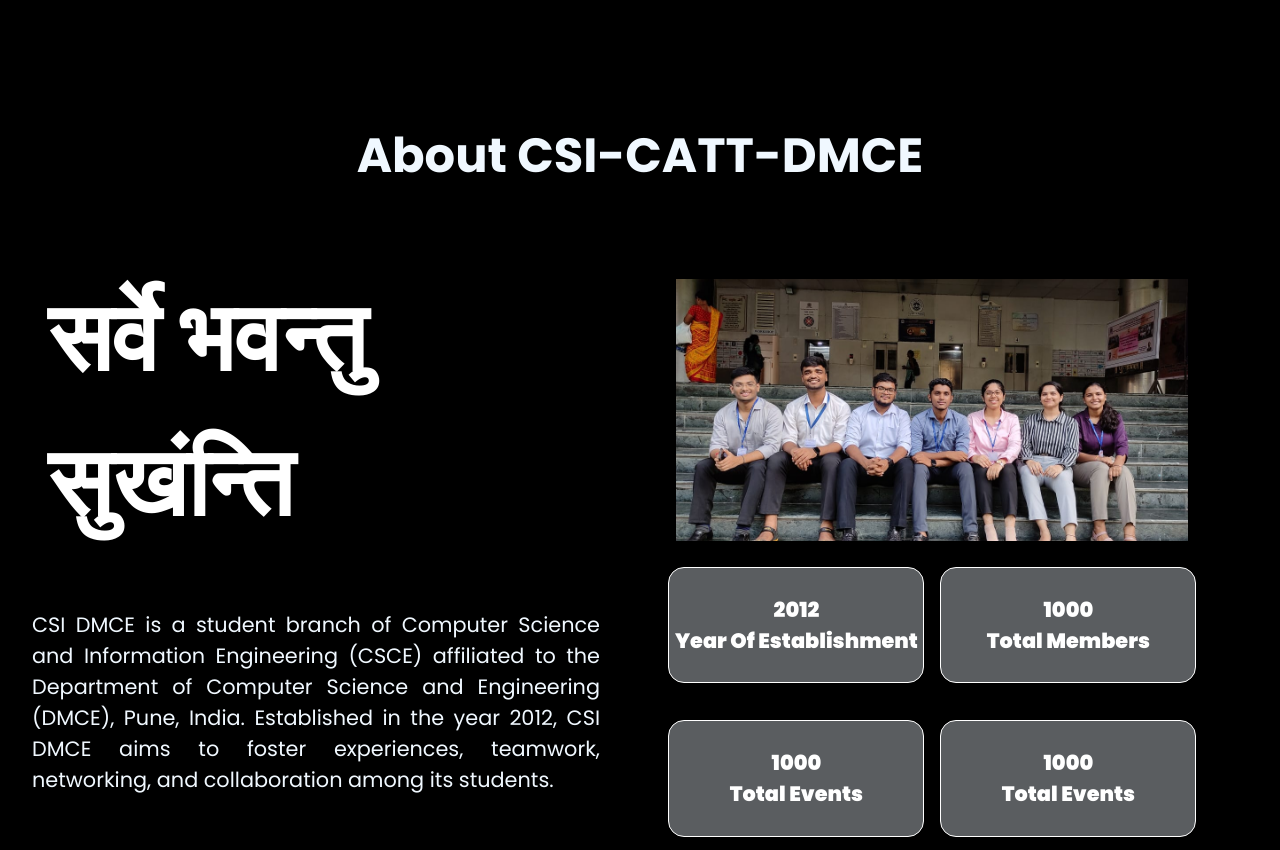
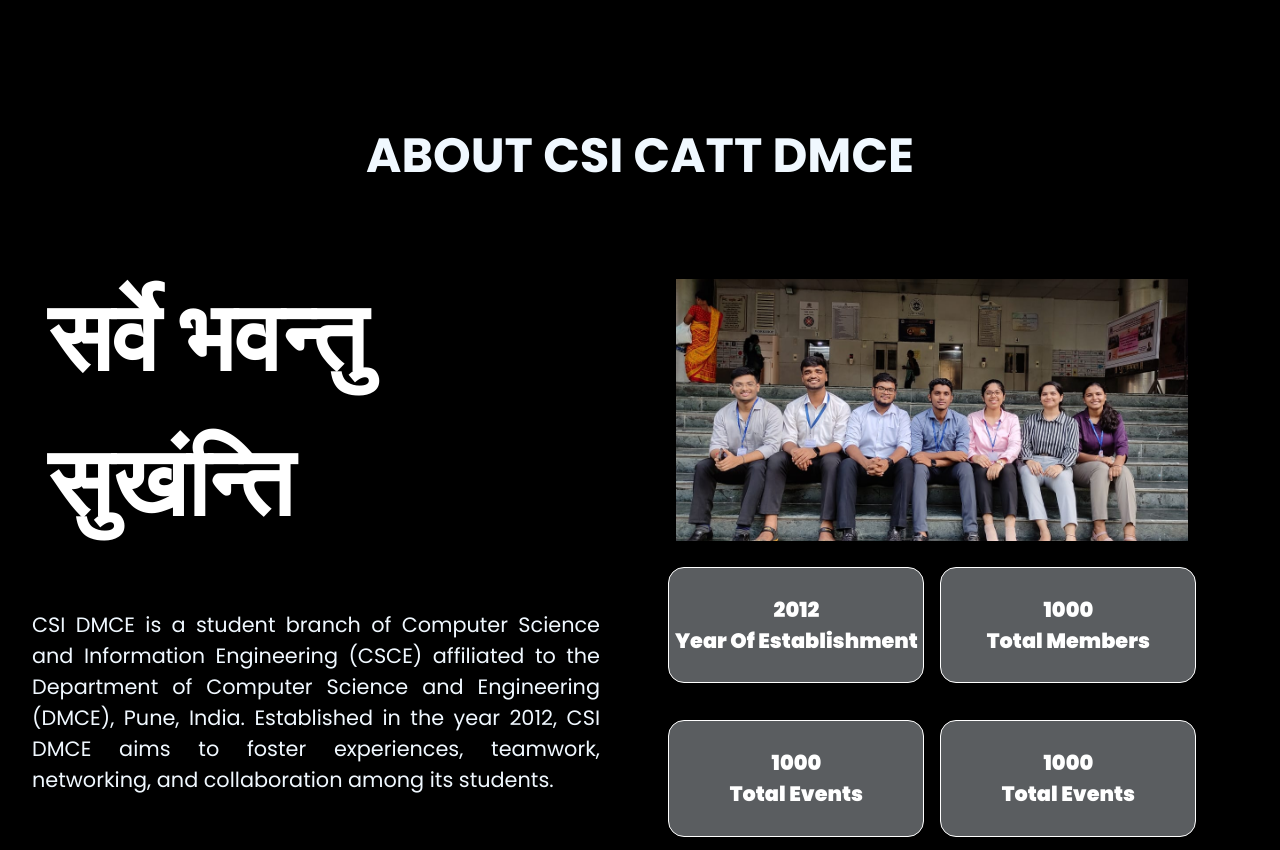
Before and after one commit to varad177/csi-website, a plain HTML site: page index.html in a window 1280 px wide. Shown: the part 1480-2330 px from the top of the page. Drawn offline with nearby package versions, Linux system fonts and the light colour scheme; a script that the page names is missing.

Commit message:
updation

```diff
--- a/css/NewAbout.css
+++ b/css/NewAbout.css
@@ -15,10 +15,10 @@
   align-items: center;
 }
 
-.about-head{
-    font-size: 3rem;
-    font-weight: 700;
-    color: aliceblue;
+.about-head {
+  font-size: 3rem;
+  font-weight: bold;
+  color: aliceblue;
 }
 
 .firstBox {
@@ -74,6 +74,7 @@
   display: flex;
   justify-content: center;
   align-items: center;
+  border-radius: 1rem;
   /* border: 1px solid rgb(255, 166, 0); */
 }
 .second_box div img {
--- a/index.html
+++ b/index.html
@@ -152,7 +152,7 @@
 
     <!-- about page -->
  <section class="container" >
-  <h1 class="about-head">About CSI-CATT-DMCE</h1>
+  <h1 class="about-head">ABOUT CSI CATT DMCE</h1>
   <div class="newAbout_main">
 
   <!-- 1st box -->
```
